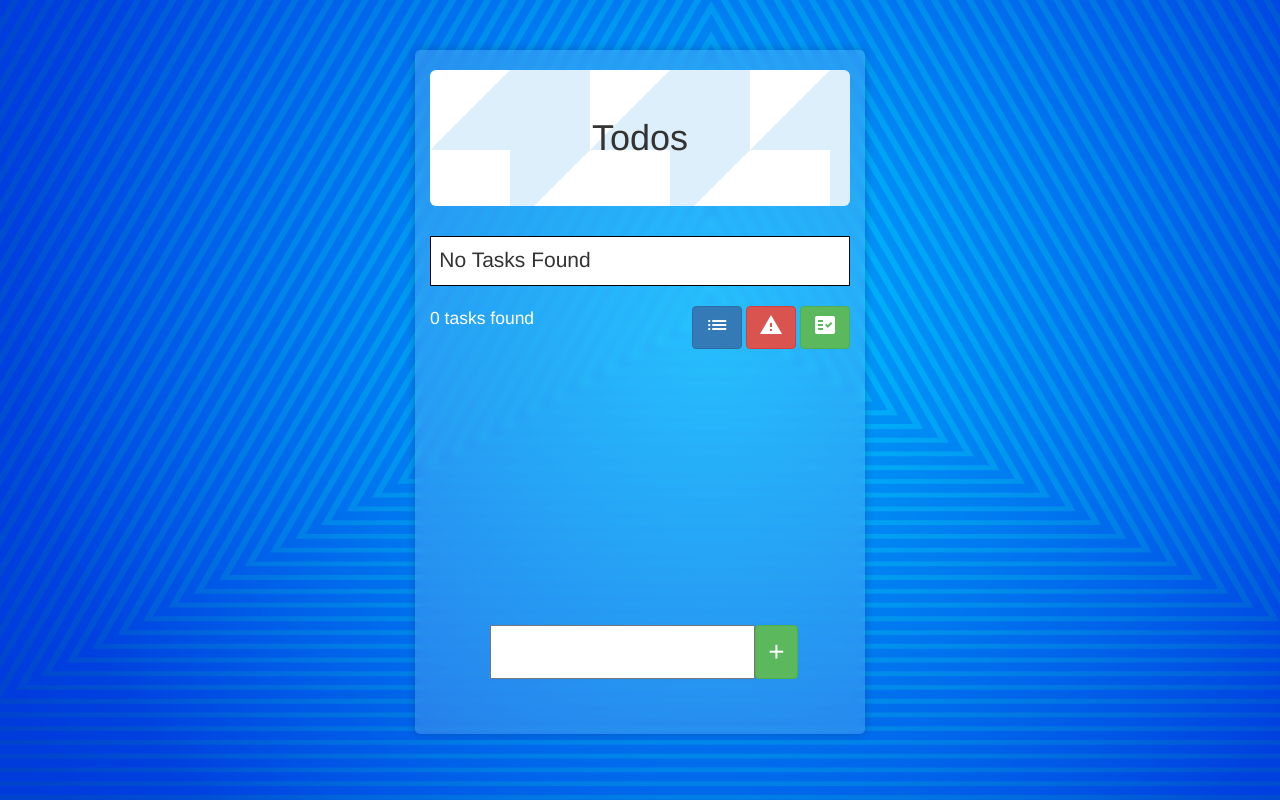
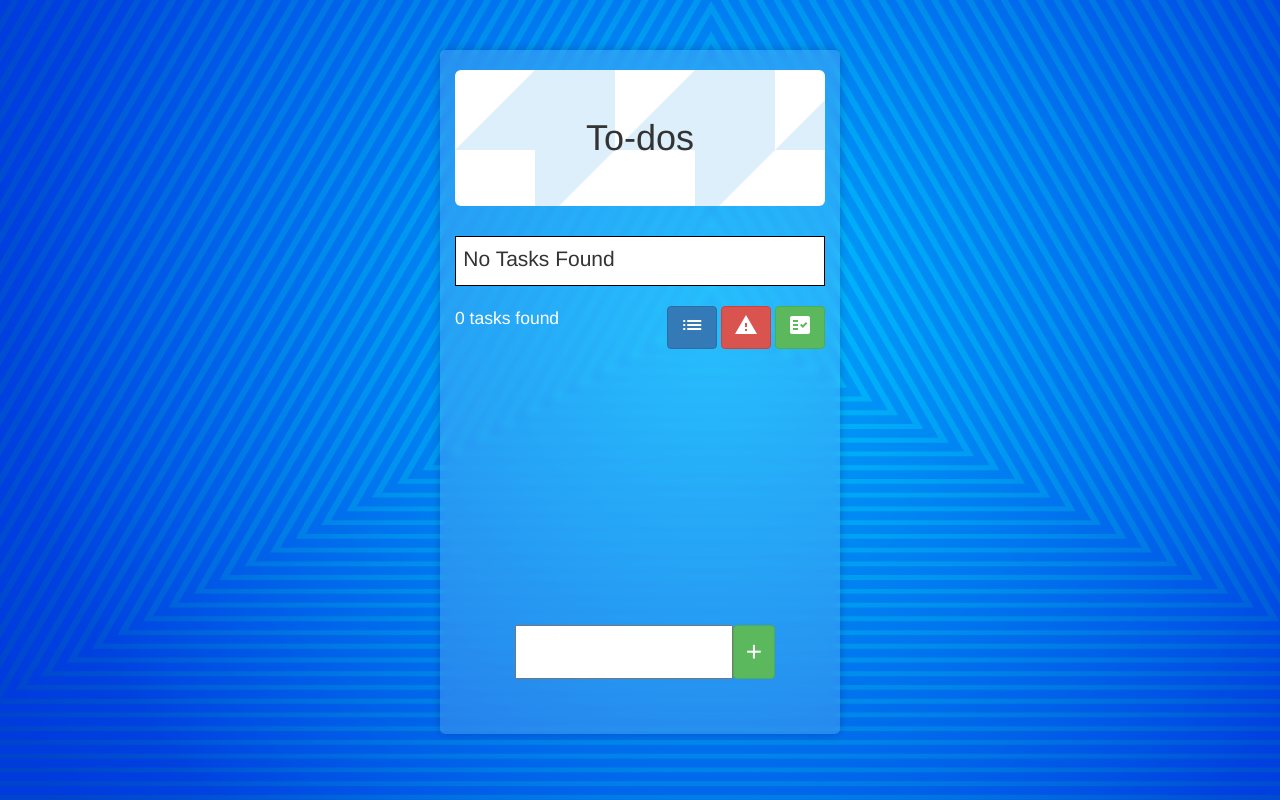
Before and after one commit to Abraham-Rizky/WDD330, a plain HTML site: page todo/index.html in a window 1280 px wide. Drawn offline with nearby package versions, Linux system fonts and the light colour scheme.

Commit message:
Change .container width to 400px

```diff
--- a/todo/css/styles.css
+++ b/todo/css/styles.css
@@ -29,7 +29,7 @@ body{
 }
 
 .container {
-	width: 450px !important;
+	width: 400px !important;
 	height: 100%;
 	box-shadow: 0 0 1rem 0 rgba(0, 0, 0, .2);
 	border-radius: 5px;
--- a/todo/index.html
+++ b/todo/index.html
@@ -11,7 +11,7 @@
 
   <body>
     <main class="container">
-      <h1 class="jumbotron text-center">Todos</h1>
+      <h1 class="jumbotron text-center">To-dos</h1>
       <ul id="tasks" class="taskStyles list-group list-unstyled">
         <!-- your task list should be build here. -->
       </ul>
```
